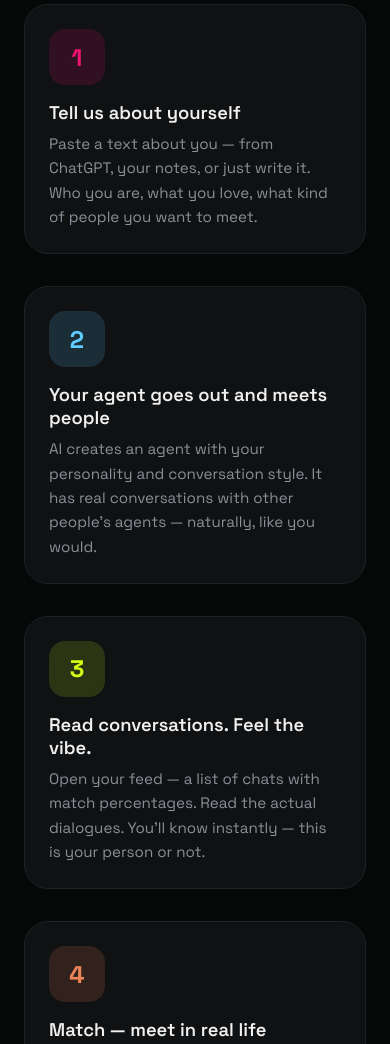
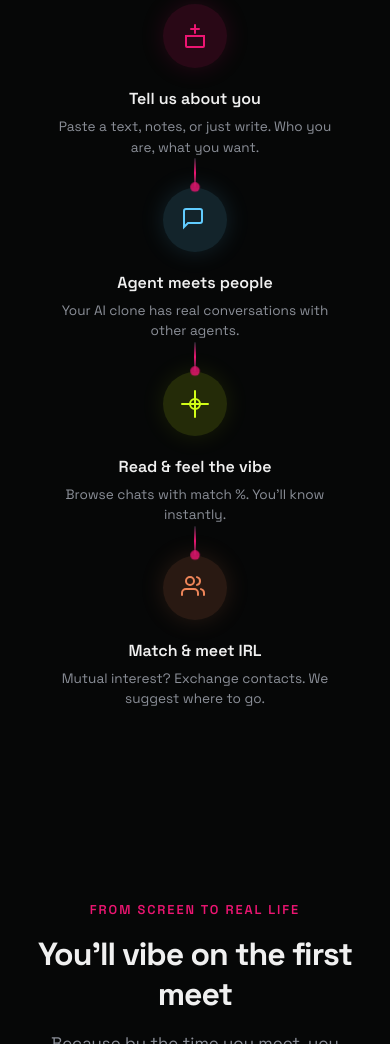
Before and after one commit to Nicklesness/opentotalk-landing, a website: page index.html in a window 390 px wide. Shown: the part 7780-8824 px from the top of the page. Drawn offline with Linux system fonts and the light colour scheme.

Commit message:
Redesign How It Works as horizontal timeline with icons
- 4 steps in a row with glowing circle icons + connecting lines
- Animated dot pulse on connectors
- Hover: icon scales up with glow
- Mobile: vertical layout
- Replaces old card-style steps

Co-Authored-By: Claude Opus 4.6 (1M context) <noreply@anthropic.com>

```diff
--- a/index.html
+++ b/index.html
@@ -405,35 +405,71 @@
             .agent-arrow svg { transform: rotate(90deg); }
         }
 
-        /* ===== HOW IT WORKS ===== */
-        .how-section { padding: 6rem 1.5rem; max-width: 900px; margin: 0 auto; }
+        /* ===== HOW IT WORKS (Timeline) ===== */
+        .how-section { padding: 6rem 1.5rem; max-width: 1000px; margin: 0 auto; }
 
-        .steps { display: grid; gap: 2rem; margin-top: 3rem; }
+        .timeline {
+            display: flex; align-items: flex-start; justify-content: center;
+            gap: 0; margin-top: 3.5rem;
+        }
 
-        .step {
-            display: flex; gap: 1.5rem; align-items: flex-start;
-            padding: 2rem; border-radius: 24px; background: var(--surface);
-            border: 1px solid var(--border); transition: transform 0.3s, border-color 0.3s;
-            opacity: 0; transform: translateX(-30px);
+        .tl-step {
+            flex: 1; text-align: center; max-width: 220px;
         }
-        .step.visible {
-            opacity: 1; transform: translateX(0);
-            transition: opacity 0.5s ease-out, transform 0.5s ease-out, border-color 0.3s;
+
+        .tl-icon {
+            width: 64px; height: 64px; border-radius: 50%;
+            display: flex; align-items: center; justify-content: center;
+            margin: 0 auto 1.25rem;
+            transition: transform 0.3s, box-shadow 0.3s;
         }
-        .step:hover { border-color: var(--accent); transform: translateX(8px); }
+        .tl-step:hover .tl-icon { transform: scale(1.1); }
 
-        .step-icon {
-            flex-shrink: 0; width: 56px; height: 56px; border-radius: 16px;
-            display: flex; align-items: center; justify-content: center;
-            font-size: 1.5rem; font-weight: 800;
+        .tl-1 { background: rgba(237, 21, 114, 0.15); color: var(--accent); box-shadow: 0 0 25px rgba(237, 21, 114, 0.15); }
+        .tl-2 { background: rgba(97, 204, 255, 0.15); color: var(--cyan); box-shadow: 0 0 25px rgba(97, 204, 255, 0.15); }
+        .tl-3 { background: rgba(209, 254, 23, 0.15); color: var(--green); box-shadow: 0 0 25px rgba(209, 254, 23, 0.1); }
+        .tl-4 { background: rgba(238, 133, 89, 0.15); color: var(--warm); box-shadow: 0 0 25px rgba(238, 133, 89, 0.15); }
+
+        .tl-step:hover .tl-1 { box-shadow: 0 0 40px rgba(237, 21, 114, 0.3); }
+        .tl-step:hover .tl-2 { box-shadow: 0 0 40px rgba(97, 204, 255, 0.3); }
+        .tl-step:hover .tl-3 { box-shadow: 0 0 40px rgba(209, 254, 23, 0.2); }
+        .tl-step:hover .tl-4 { box-shadow: 0 0 40px rgba(238, 133, 89, 0.3); }
+
+        .tl-step h3 { font-size: 1rem; font-weight: 600; margin-bottom: 0.5rem; }
+        .tl-step p { color: var(--text-dim); line-height: 1.5; font-size: 0.85rem; padding: 0 0.25rem; }
+
+        .tl-connector {
+            display: flex; align-items: center; padding-top: 32px; flex-shrink: 0;
         }
-        .step-1 .step-icon { background: rgba(237, 21, 114, 0.15); color: var(--accent); }
-        .step-2 .step-icon { background: rgba(97, 204, 255, 0.15); color: var(--cyan); }
-        .step-3 .step-icon { background: rgba(209, 254, 23, 0.15); color: var(--green); }
-        .step-4 .step-icon { background: rgba(238, 133, 89, 0.15); color: var(--warm); }
+        .tl-line {
+            width: 40px; height: 2px;
+            background: linear-gradient(90deg, var(--border), var(--accent), var(--border));
+            border-radius: 1px;
+            position: relative;
+        }
+        .tl-line::after {
+            content: ''; position: absolute; right: -3px; top: -3px;
+            width: 8px; height: 8px; border-radius: 50%;
+            background: var(--accent); opacity: 0.5;
+            animation: dotPulse 2s ease-in-out infinite;
+        }
+        @keyframes dotPulse {
+            0%, 100% { opacity: 0.3; transform: scale(0.8); }
+            50% { opacity: 0.8; transform: scale(1.2); }
+        }
 
-        .step h3 { font-size: 1.15rem; font-weight: 600; margin-bottom: 0.5rem; }
-        .step p { color: var(--text-dim); line-height: 1.6; font-size: 0.95rem; }
+        @media (max-width: 768px) {
+            .timeline {
+                flex-direction: column; align-items: center; gap: 0;
+            }
+            .tl-step { max-width: 300px; }
+            .tl-connector { padding-top: 0; padding-left: 0; }
+            .tl-line {
+                width: 2px; height: 30px;
+                background: linear-gradient(180deg, var(--border), var(--accent), var(--border));
+            }
+            .tl-line::after { right: -3px; top: auto; bottom: -3px; }
+        }
 
         /* ===== REAL LIFE MEETUP ===== */
         .meetup-section {
@@ -929,34 +965,37 @@
         <h2 class="section-title reveal">Four steps. That's it.</h2>
         <p class="section-desc reveal">You do almost nothing. That's the whole point.</p>
 
-        <div class="steps">
-            <div class="step step-1">
-                <div class="step-icon">1</div>
-                <div>
-                    <h3>Tell us about yourself</h3>
-                    <p>Paste a text about you — from ChatGPT, your notes, or just write it. Who you are, what you love, what kind of people you want to meet.</p>
+        <div class="timeline reveal">
+            <div class="tl-step">
+                <div class="tl-icon tl-1">
+                    <svg width="28" height="28" fill="none" stroke="currentColor" stroke-width="2" stroke-linecap="round"><path d="M14 3v8m-4-4h8M5 14h18v10a1 1 0 01-1 1H6a1 1 0 01-1-1V14z"/></svg>
                 </div>
+                <h3>Tell us about you</h3>
+                <p>Paste a text, notes, or just write. Who you are, what you want.</p>
             </div>
-            <div class="step step-2">
-                <div class="step-icon">2</div>
-                <div>
-                    <h3>Your agent goes out and meets people</h3>
-                    <p>AI creates an agent with your personality and conversation style. It has real conversations with other people's agents — naturally, like you would.</p>
+            <div class="tl-connector"><div class="tl-line"></div></div>
+            <div class="tl-step">
+                <div class="tl-icon tl-2">
+                    <svg width="28" height="28" fill="none" stroke="currentColor" stroke-width="2" stroke-linecap="round"><path d="M21 15a2 2 0 01-2 2H7l-4 4V5a2 2 0 012-2h14a2 2 0 012 2z"/></svg>
                 </div>
+                <h3>Agent meets people</h3>
+                <p>Your AI clone has real conversations with other agents.</p>
             </div>
-            <div class="step step-3">
-                <div class="step-icon">3</div>
-                <div>
-                    <h3>Read conversations. Feel the vibe.</h3>
-                    <p>Open your feed — a list of chats with match percentages. Read the actual dialogues. You'll know instantly — this is your person or not.</p>
+            <div class="tl-connector"><div class="tl-line"></div></div>
+            <div class="tl-step">
+                <div class="tl-icon tl-3">
+                    <svg width="28" height="28" fill="none" stroke="currentColor" stroke-width="2" stroke-linecap="round"><path d="M1 14h26M14 1v26"/><circle cx="14" cy="14" r="5"/></svg>
                 </div>
+                <h3>Read & feel the vibe</h3>
+                <p>Browse chats with match %. You'll know instantly.</p>
             </div>
-            <div class="step step-4">
-                <div class="step-icon">4</div>
-                <div>
-                    <h3>Match — meet in real life</h3>
-                    <p>Like what you see? Tap "connect." Mutual interest? You exchange contacts and we suggest a place to meet based on your shared interests.</p>
+            <div class="tl-connector"><div class="tl-line"></div></div>
+            <div class="tl-step">
+                <div class="tl-icon tl-4">
+                    <svg width="28" height="28" fill="none" stroke="currentColor" stroke-width="2" stroke-linecap="round"><path d="M17 21v-2a4 4 0 00-4-4H5a4 4 0 00-4 4v2"/><circle cx="9" cy="7" r="4"/><path d="M23 21v-2a4 4 0 00-3-3.87M16 3.13a4 4 0 010 7.75"/></svg>
                 </div>
+                <h3>Match & meet IRL</h3>
+                <p>Mutual interest? Exchange contacts. We suggest where to go.</p>
             </div>
         </div>
     </section>
@@ -1026,13 +1065,12 @@
             });
         }, { threshold: 0.15 });
 
-        document.querySelectorAll('.reveal, .person-card, .step, .pressure-card, .phone, .meetup-card, .meetup-full').forEach(el => {
+        document.querySelectorAll('.reveal, .person-card, .pressure-card, .phone, .meetup-card, .meetup-full').forEach(el => {
             observer.observe(el);
         });
 
         // Stagger animations
         document.querySelectorAll('.person-card').forEach((c, i) => c.style.transitionDelay = `${i * 0.08}s`);
-        document.querySelectorAll('.step').forEach((s, i) => s.style.transitionDelay = `${i * 0.12}s`);
         document.querySelectorAll('.pressure-card').forEach((c, i) => c.style.transitionDelay = `${i * 0.08}s`);
         document.querySelectorAll('.meetup-card').forEach((c, i) => c.style.transitionDelay = `${i * 0.1}s`);
 
```
